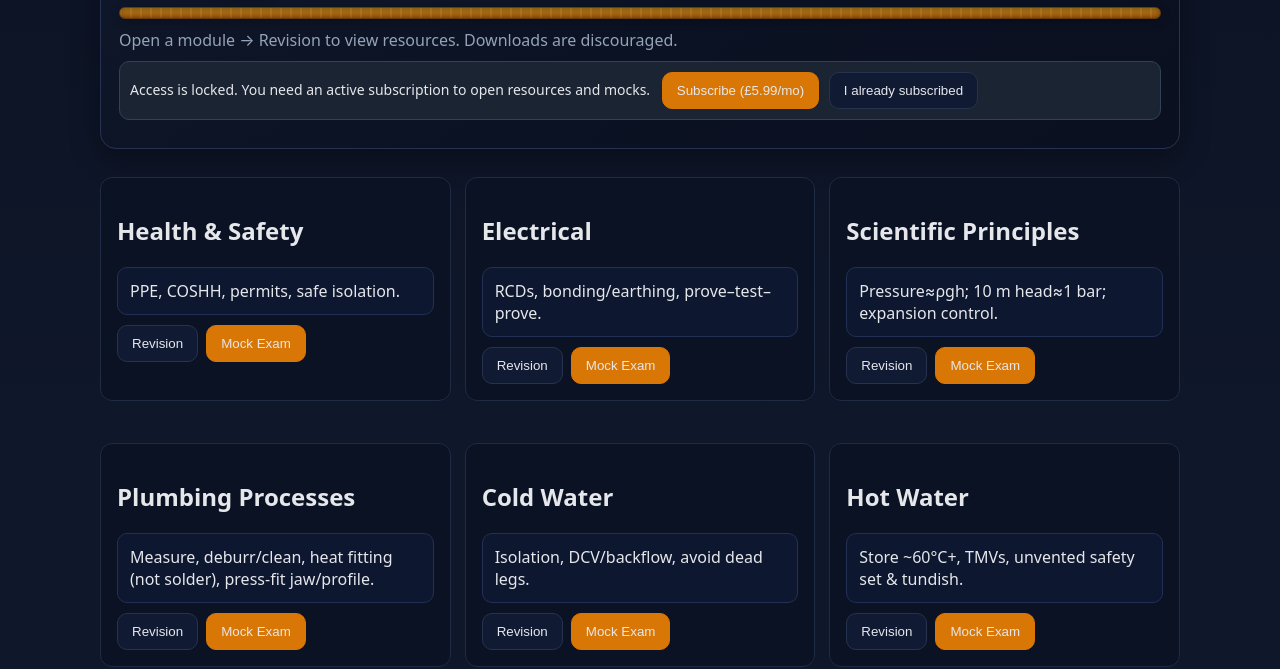
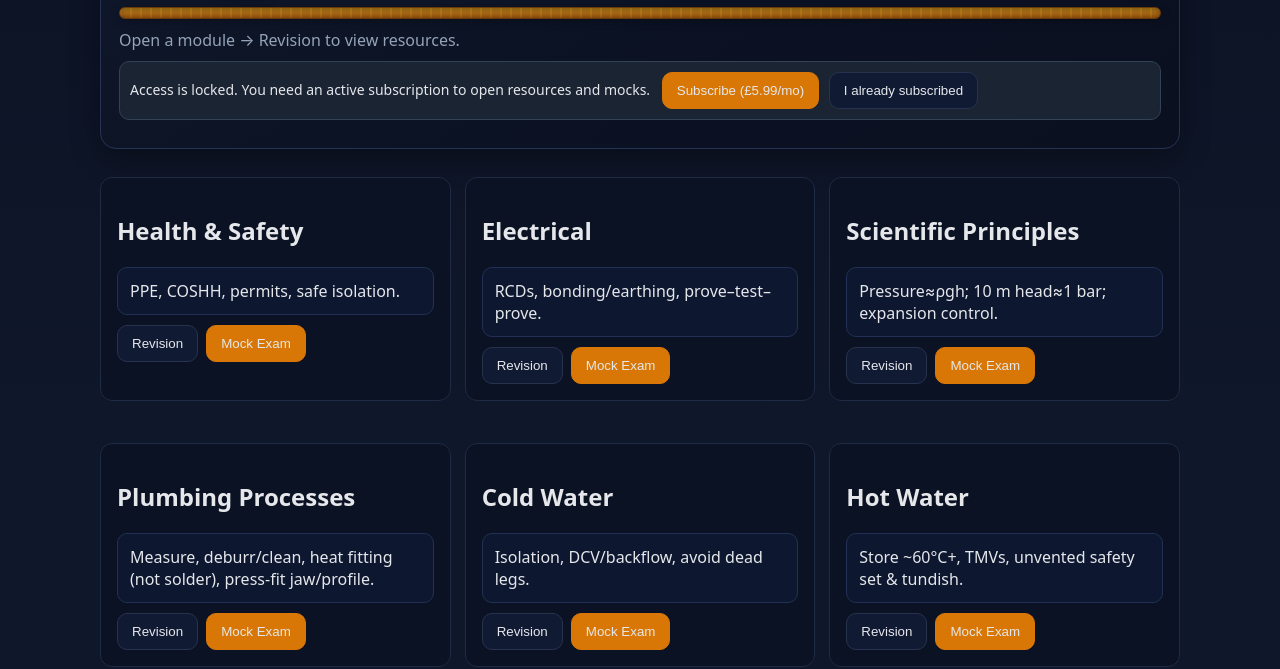
Before and after one commit to Carloscruz2000/PlumbWise, a website: page public/app.html in a window 1280 px wide. Shown: the part 131-800 px from the top of the page. Drawn offline with Linux system fonts and the light colour scheme.

Commit message:
Update app.html

```diff
--- a/public/app.html
+++ b/public/app.html
@@ -87,7 +87,7 @@
       </div>
 
       <div class="pipe" aria-hidden="true"></div>
-      <p class="muted" style="margin:0">Open a module → Revision to view resources. Downloads are discouraged.</p>
+      <p class="muted" style="margin:0">Open a module → Revision to view resources.</p>
 
       <div id="accessBanner" class="banner" style="display:none">
         Access is locked. You need an active subscription to open resources and mocks.
```
